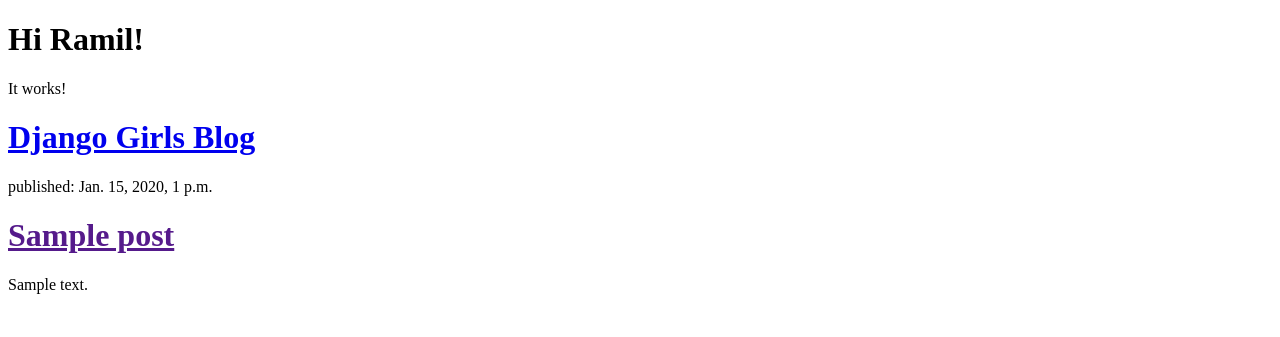
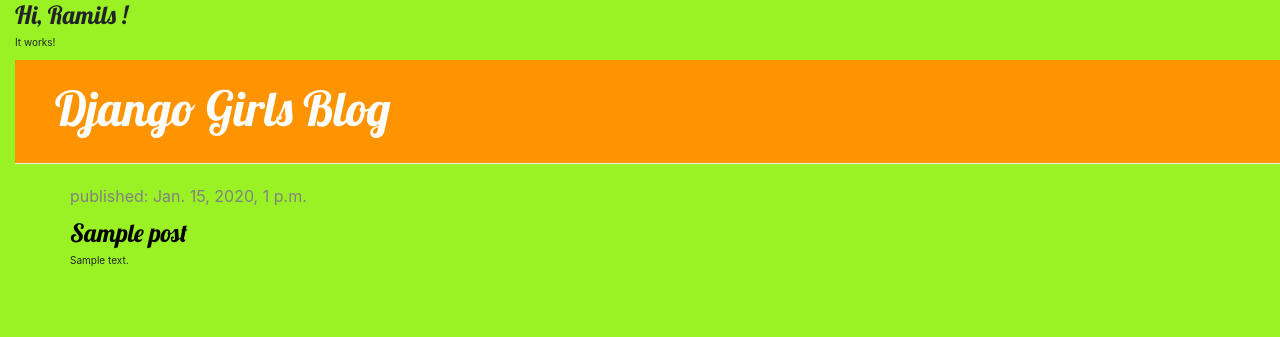
Before and after one commit to RamilSI/my-first-blog, a Django app: page / in a window 1280 px wide. Shown: the top 337 px of the page. Run offline with Django 4.2, Linux system fonts and the light colour scheme; tables that the repository leaves empty hold one stand-in row (values such as "Sample post"); some libraries are stand-ins or nearby versions.

Commit message:
Added view and template for detailed blog post as well as CSS for the site.

```diff
--- /dev/null
+++ b/blog/static/css/blog.css
@@ -0,0 +1,52 @@
+body {
+    background-color: #9AF123;
+    margin-left: 15px;
+}
+
+.page-header {
+    background-color: #ff9400;
+    margin-top: 0;
+    padding: 20px 20px 20px 40px;
+}
+
+.page-header h1, .page-header h1 a, .page-header h1 a:visited, .page-header h1 a:active {
+    color: #ffffff;
+    font-size: 36pt;
+    text-decoration: none;
+}
+
+.content {
+    margin-left: 40px;
+}
+
+h1, h2, h3, h4 {
+    font-family: 'Lobster', cursive;
+}
+
+.date {
+    color: #828282;
+    font-size: 16px;
+}
+
+.save {
+    float: right;
+}
+
+.post-form textarea, .post-form input {
+    width: 100%;
+}
+
+.top-menu, .top-menu:hover, .top-menu:visited {
+    color: #ffffff;
+    float: right;
+    font-size: 26pt;
+    margin-right: 20px;
+}
+
+.post {
+    margin-bottom: 70px;
+}
+
+.post h1 a, .post h1 a:visited {
+    color: #000000;
+}
--- /dev/null
+++ b/blog/templates/blog/base.html
@@ -0,0 +1,40 @@
+{% load static %}
+
+
+<!DOCTYPE html>
+<html lang="en">
+<head>
+    <meta charset="UTF-8">
+    <title> Blog </title>
+
+    <link rel="stylesheet" href="//maxcdn.bootstrapcdn.com/bootstrap/3.2.0/css/bootstrap.min.css">
+    <link rel="stylesheet" href="//maxcdn.bootstrapcdn.com/bootstrap/3.2.0/css/bootstrap-theme.min.css">
+    <link rel="stylesheet" href="https://cdn.jsdelivr.net/npm/bootstrap@4.0.0/dist/css/bootstrap.min.css" integrity="sha384-Gn5384xqQ1aoWXA+058RXPxPg6fy4IWvTNh0E263XmFcJlSAwiGgFAW/dAiS6JXm" crossorigin="anonymous">
+    <link href="https://fonts.googleapis.com/css?family=Lobster&subset=latin,cyrillic" rel="stylesheet" type="text/css">
+    <link rel="stylesheet" href="{% static 'css/blog.css' %}">
+</head>
+<body>
+<h1>
+    Hi, Ramils !
+</h1>
+<p>
+    It works!
+</p>
+<div class="page-header">
+    <h1><a href="/">Django Girls Blog</a></h1>
+</div>
+
+<div>
+
+    <div class="content container">
+        <div class="row">
+            <div class="col-md-8">
+                {% block content %}
+                {% endblock %}
+            </div>
+        </div>
+    </div>
+</div>
+
+</body>
+</html>
--- a/blog/templates/blog/post_list.html
+++ b/blog/templates/blog/post_list.html
@@ -1,38 +1,13 @@
-<!DOCTYPE html>
-<html lang="en">
-<head>
-    <meta charset="UTF-8">
-    <title> Blog </title>
-</head>
-<body>
-<h1>
-    Hi Ramil!
-</h1>
-<p>
-    It works!
-</p>
-<div>
-    <h1><a href="/">Django Girls Blog</a></h1>
+{% extends 'blog/base.html' %}
+
+{% block content %}
+{% for post in posts %}
+<div class="post">
+    <div class="date">
+        <p> published: {{ post.published_date }} </p>
+    </div>
+    <h1> <a href="{% url 'post_detail' pk=post.pk %}"> {{ post.title }} </a> </h1>
+    <p> {{ post.text|linebreaksbr }} </p>
 </div>
-
-<div>
-    {% for post in posts %}
-    <div>
-        <p>
-            published: {{ post.published_date }}
-        </p>
-        <h1>
-            <a href="">
-                {{ post.title }}
-            </a>
-        </h1>
-        <p>
-            {{ post.text|linebreaksbr }}
-        </p>
-    </div>
-    {% endfor %}
-
-</div>
-
-</body>
-</html>
+{% endfor %}
+{% endblock %}
--- a/blog/urls.py
+++ b/blog/urls.py
@@ -2,5 +2,6 @@ from django.urls import path
 from . import views
 
 urlpatterns = [
-    path('', views.post_list, name = 'pop_list'),
+    path('', views.post_list, name='pop_list'),
+    path('post/<int:pk>/', views.post_detail, name='post_detail'),
 ]
--- a/blog/views.py
+++ b/blog/views.py
@@ -1,8 +1,14 @@
 from django.utils import timezone
 from django.http import HttpResponse
-from django.shortcuts import render
+from django.shortcuts import render, get_object_or_404
 from .models import Post
+
 
 def post_list(request):
     posts = Post.objects.filter(published_date__lte=timezone.now()).order_by('published_date')
     return render(request, 'blog/post_list.html', {'posts': posts})
+
+
+def post_detail(request, pk):
+    post = get_object_or_404(Post, pk=pk)
+    return render(request, 'blog/post_detail.html', {'post': post})
--- a/mysite/settings.py
+++ b/mysite/settings.py
@@ -25,7 +25,7 @@ SECRET_KEY = 'django-insecure-j1_2s(ceru3!d3qnnx_3&twga+k3f6kw&5iesx_qgh^qz0+cxl
 # SECURITY WARNING: don't run with debug turned on in production!
 DEBUG = True
 
-ALLOWED_HOSTS = []
+ALLOWED_HOSTS = ['127.0.0.1', '.pythonanywhere.com']
 
 
 # Application definition
@@ -117,7 +117,8 @@ USE_TZ = True
 # https://docs.djangoproject.com/en/4.0/howto/static-files/
 
 STATIC_URL = 'static/'
-STATIC_ROOT = os.path.join(BASE_DIR, 'static')
+STATIC_ROOT = os.path.join(BASE_DIR, 'static/')
+
 
 # Default primary key field type
 # https://docs.djangoproject.com/en/4.0/ref/settings/#default-auto-field
```
Also changed, not shown: blog/templates/blog/post_detail.html (added, +20 -0 lines).
